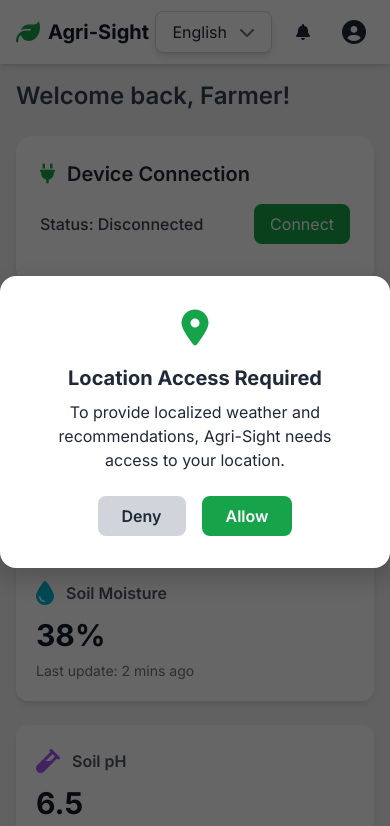
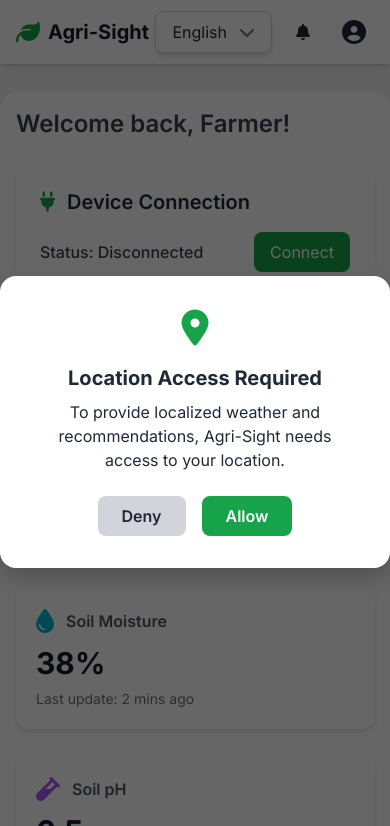
Before and after one commit to akshay-chanda/Project-FrontEnd, a plain HTML site: page index.html in a window 390 px wide. Shown: the top 826 px of the page. Drawn offline with nearby package versions, Linux system fonts and the light colour scheme.

Commit message:
Final Commit

```diff
--- a/index.html
+++ b/index.html
@@ -71,7 +71,7 @@
   </header>
 
   <!-- Main Content -->
-  <main class="max-w-7xl mx-auto p-4 sm:p-6 lg:p-8">
+  <main class="max-w-7xl mx-auto p-4 sm:p-6 lg:p-8 bg-white rounded-2xl shadow-md mt-7">
     <div class="flex justify-between items-center mb-6">
       <h2 class="text-2xl font-semibold text-gray-700" data-lang-key="welcome_message">Welcome back, Farmer!</h2>
       <div id="locationDisplay" class="hidden items-center text-gray-600 bg-white px-3 py-2 rounded-lg shadow">
--- a/style.css
+++ b/style.css
@@ -12,6 +12,27 @@ body { font-family: 'Inter', sans-serif; }
   transform: translateY(-5px) scale(1.02);
   box-shadow: 0 8px 16px rgba(0,0,0,0.15);
 }
+
+/* Animate heading + logo for Welcome and Live Monitoring */
+[data-lang-key="welcome_message"],
+[data-lang-key="live_monitoring"],
+.fa-satellite-dish {
+  opacity: 0;
+  animation: fadeInUp 0.6s ease forwards;
+}
+
+/* Delays for stagger effect */
+[data-lang-key="welcome_message"] { animation-delay: 0.1s; }
+.fa-satellite-dish { animation-delay: 0.1s; }
+[data-lang-key="live_monitoring"] { animation-delay: 0.1s; }
+
+/* Animate Go to Crop Planner button */
+#goToPlannerBtn {
+  opacity: 0;
+  animation: fadeInUp 0.6s ease forwards;
+  animation-delay: 0.1s; /* appears after headings */
+}
+
 
 /* Modal */
 #locationModal {
```
